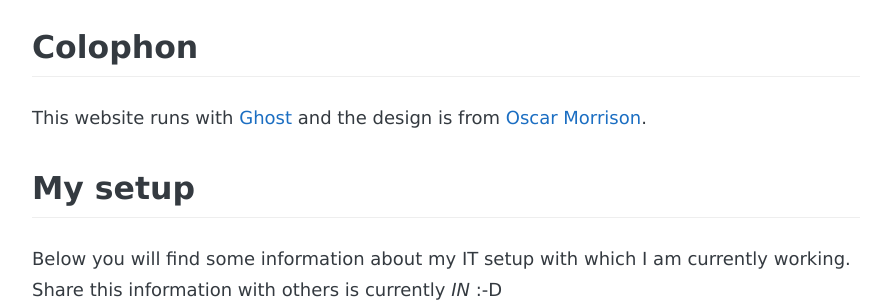
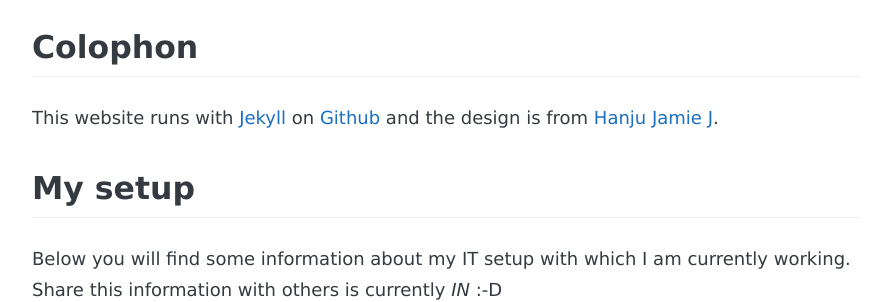
Before and after one commit to netbuk/blog, a Jekyll site: the page built from about.md, in a window 1280 px wide. Shown: the part 1170-1472 px from the top of the page, without its empty margins (194-1085 px from the left). Built offline with Jekyll 4.4.1, drawn with Linux system fonts in a browser that asks for light colours; nearby versions of some CDN libraries; some web fonts are replaced; comment, search, counter and statistics services are not loaded.

Commit message:
changes content about & posts

```diff
--- a/about.md
+++ b/about.md
@@ -9,10 +9,10 @@ permalink: /about/
 Hello, my name is Christian Kantelberg. I work as an IT security manager in a state institution and privately I deal with servers, linux, photography and everything else that interests me in the wide wide IT landscape.
 
 ## Contact
-Feel free to contact me and talk about the written word that has been written down or shared here. You can contact me in the nostalgic way (you find my mail adress [here](/impressum)) or via [Twitter](https://twitter.com/der__k).
+Feel free to contact me and talk about the written word that has been written down or shared here. You can contact me in the nostalgic way (you find my mail adress [here](/imprint)) or via [Twitter](https://twitter.com/der__k).
 
 ## Colophon
-This website runs with [Ghost](http://ghost.org) and the design is from [Oscar Morrison](http://oscarmorrison.com).
+This website runs with [Jekyll](http://jykell.org) on [Github](https://github.com) and the design is from [Hanju Jamie J](https://github.com/AWEEKJ).
 
 ## My setup
 Below you will find some information about my IT setup with which I am currently working. Share this information with others is currently *IN* :-D
```
Also changed, not shown: _posts/2017-01-07-neuesjahrneuestruktur.md (+0 -2 lines), _posts/2017-02-02-icophotoshop.md (+0 -2 lines).
